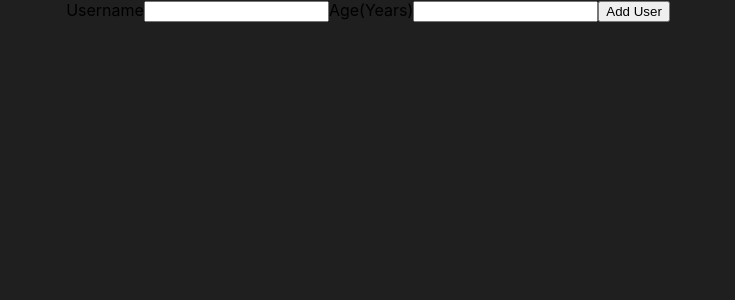
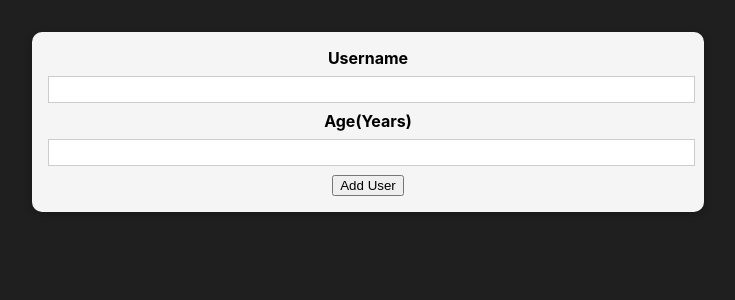
Before and after one commit to anshi06/react_guide3, a React (Create React App) app: page / in a window 1280 px wide. Shown: the top 300 px of the page, without its empty margins (272-1007 px from the left). Built offline with nearby package versions, Linux system fonts and the light colour scheme.

Commit message:
Card file

```diff
--- a/src/App.js
+++ b/src/App.js
@@ -1,4 +1,4 @@
-import AddUser from './Components/Users/AAddUser';
+import AddUser from './Components/Users/AddUser';
 import './App.css';
 
 function App() {
--- /dev/null
+++ b/src/Components/UI/Card.js
@@ -0,0 +1,8 @@
+import React from "react";
+import styles from './Card.module.css';
+const Card = (props) => {
+    return (
+        <div className={`${styles.card} ${props.className}`}>{props.children}</div>
+    );
+};
+export default Card;
--- /dev/null
+++ b/src/Components/UI/Card.module.css
@@ -0,0 +1,5 @@
+.card {
+    background: whitesmoke;
+    box-shadow: 0 2px 8px rgba(0, 0, 0, 0.26);
+    border-radius: 10px;
+}
--- a/src/Components/Users/AAddUser.js
+++ /dev/null
@@ -1,19 +0,0 @@
-import React from "react";
-
-const AddUser = props =>{
-
-    const addUserHandler =  (event) =>{
-        event.preventDefault();
-    }
-
-    return(
-        <form on onSubmit={addUserHandler}>
-            <label htmlFor="username">Username</label>
-            <input id="username" type="text"/>
-            <label htmlFor="age">Age(Years)</label>
-            <input id="age" type="number"/>
-            <button type="submit">Add User</button>
-        </form>
-    );
-};
-export default AddUser;
--- /dev/null
+++ b/src/Components/Users/AddUser.js
@@ -0,0 +1,22 @@
+import React from "react";
+import Card from "../UI/Card";
+import classes from "./AddUser.module.css"
+
+const AddUser = (props) => {
+  const addUserHandler = (event) => {
+    event.preventDefault();
+  };
+
+  return (
+    <Card className={classes.input}>
+      <form on onSubmit={addUserHandler}>
+        <label htmlFor="username">Username</label>
+        <input id="username" type="text" />
+        <label htmlFor="age">Age(Years)</label>
+        <input id="age" type="number" />
+        <button type="submit">Add User</button>
+      </form>
+    </Card>
+  );
+};
+export default AddUser;
--- /dev/null
+++ b/src/Components/Users/AddUser.module.css
@@ -0,0 +1,26 @@
+.input {
+    margin: 2rem auto;
+    padding: 1rem;
+    width: 90%;
+    max-width: 40rem;
+  }
+
+  .input label {
+    display: block;
+    font-weight: bold;
+    margin-bottom: 0.5rem;
+  }
+
+  .input input {
+    font: inherit;
+    display: block;
+    width: 100%;
+    border: 1px solid #ccc;
+    padding: 0.15rem;
+    margin-bottom: 0.5rem;
+  }
+
+  .input input:focus {
+    outline: none;
+    border-color: #4f005f;
+  }
```
